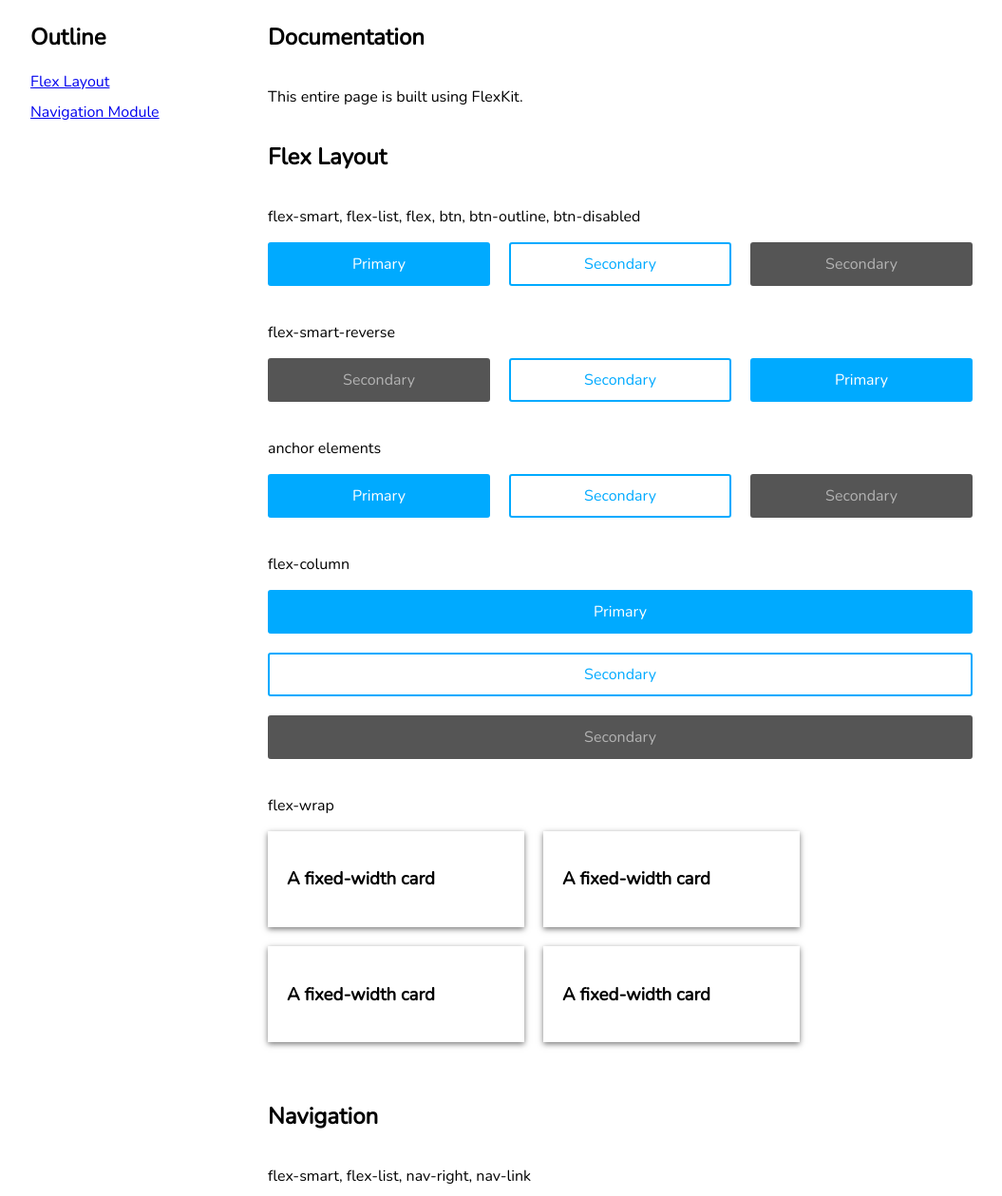
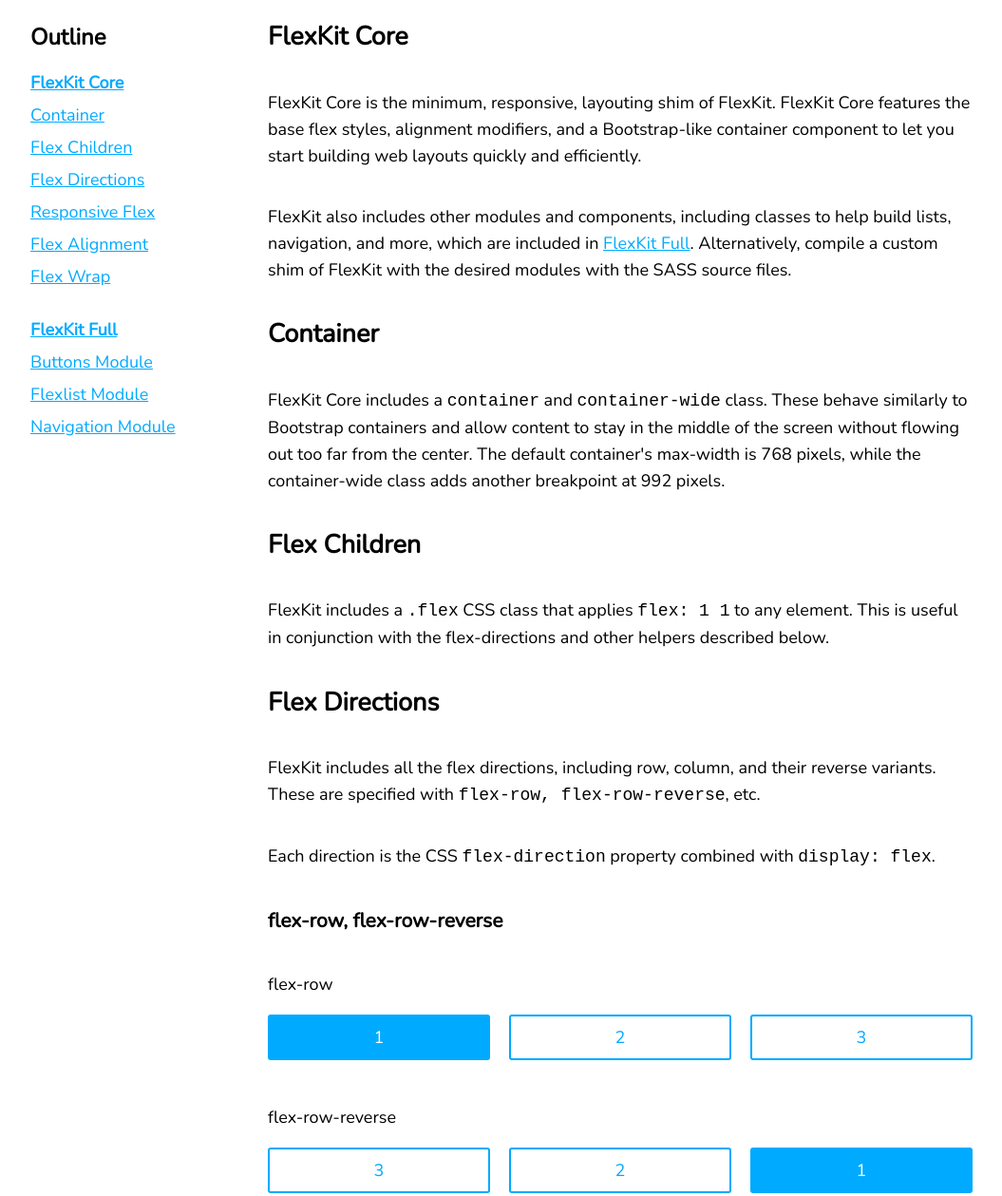
Before and after one commit to ivynya/FlexCore, a plain HTML site: page docs/index.html in a window 1280 px wide. Shown: the part 718-1977 px from the top of the page at 95% size, without its empty margins (112-1167 px from the left). Drawn offline with nearby package versions, Linux system fonts and the light colour scheme.

Commit message:
Update documentation

```diff
--- a/docs/assets/docs.css
+++ b/docs/assets/docs.css
@@ -1,5 +1,9 @@
 html {
   font-family: nunito, sans-serif;
+}
+
+a {
+  color: #0af;
 }
 
 .nav {
@@ -28,10 +32,25 @@ html {
 }
 
 .outline {
+  height: 100%;
   width: 200px;
   margin-right: 50px;
 }
 
+@media (min-width: 768px) {
+  .outline {
+    position: sticky;
+    top: 60px;
+  }
+}
+
 .outline a {
   margin-bottom: 10px;
+  font-size: 18px;
 }
+
+.docs {
+  font-size: 18px;
+  line-height: 28px;
+  padding-bottom: 200px;
+}
--- a/docs/index.html
+++ b/docs/index.html
@@ -32,7 +32,7 @@
       </div>
       <div class="card">
         <h2>Hyperlight</h2>
-        <p>FlexKit is less than 4KB non-gzipped, or about 37 times smaller than Bootstrap 4.</p>
+        <p>FlexKit is less than 1KB gzipped, or about 35 times smaller than Bootstrap 4.</p>
       </div>
       <div class="card">
         <h2>Extensible</h2>
@@ -45,43 +45,76 @@
     <div class="flex-smart">
       <section class="flex-column outline">
         <h2>Outline</h2>
-        <a href="#flexlayout">Flex Layout</a>
+        <a href="#core"><b>FlexKit Core</b></a>
+        <a href="#container">Container</a>
+        <a href="#flexchildren">Flex Children</a>
+        <a href="#flexdirections">Flex Directions</a>
+        <a href="#responsiveflex">Responsive Flex</a>
+        <a href="#flexalignment">Flex Alignment</a>
+        <a href="#flexwrap">Flex Wrap</a>
+        <br>
+        <a href="#full"><b>FlexKit Full</b></a>
+        <a href="#buttons">Buttons Module</a>
+        <a href="#flexlist">Flexlist Module</a>
         <a href="#navigation">Navigation Module</a>
       </section>
-      <section class="flex-column flex">
-        <h2>Documentation</h2>
-        <p>This entire page is built using FlexKit.</p>
-        <a name="flexlayout"></a>
-        <h2>Flex Layout</h2>
-        <p>flex-smart, flex-list, flex, btn, btn-outline, btn-disabled</p>
-        <div class="flex-smart flex-list">
-          <button class="btn flex">Primary</button>
-          <button class="btn-outline flex">Secondary</button>
-          <button class="btn-disabled flex">Secondary</button>
+      <section class="flex-column flex docs">
+        <a name="core"></a>
+        <h2>FlexKit Core</h2>
+        <p>FlexKit Core is the minimum, responsive, layouting shim of FlexKit. FlexKit Core features the base flex styles, alignment modifiers, and a Bootstrap-like container component to let you start building web layouts quickly and efficiently.</p>
+        <p>FlexKit also includes other modules and components, including classes to help build lists, navigation, and more, which are included in <a href="#full">FlexKit Full</a>. Alternatively, compile a custom shim of FlexKit with the desired modules with the SASS source files.</p>
+        <a name="container"></a>
+        <h2>Container</h2>
+        <p>FlexKit Core includes a <code>container</code> and <code>container-wide</code> class. These behave similarly to Bootstrap containers and allow content to stay in the middle of the screen without flowing out too far from the center. The default container's max-width is 768 pixels, while the container-wide class adds another breakpoint at 992 pixels.</p>
+        <a name="flexchildren"></a>
+        <h2>Flex Children</h2>
+        <p>FlexKit includes a <code>.flex</code> CSS class that applies <code>flex: 1 1</code> to any element. This is useful in conjunction with the flex-directions and other helpers described below.</p>
+        <a name="flexdirections"></a>
+        <h2>Flex Directions</h2>
+        <p>FlexKit includes all the flex directions, including row, column, and their reverse variants. These are specified with <code>flex-row, flex-row-reverse</code>, etc.</p>
+        <p>Each direction is the CSS <code>flex-direction</code> property combined with <code>display: flex</code>.</p>
+        <h3>flex-row, flex-row-reverse</h3>
+        <p>flex-row</p>
+        <div class="flex-row flex-list">
+          <button class="btn flex">1</button>
+          <button class="btn-outline flex">2</button>
+          <button class="btn-outline flex">3</button>
         </div>
         <br>
-        <p>flex-smart-reverse</p>
-        <div class="flex-smart-reverse flex-list">
-          <button class="btn flex">Primary</button>
-          <button class="btn-outline flex">Secondary</button>
-          <button class="btn-disabled flex">Secondary</button>
+        <p>flex-row-reverse</p>
+        <div class="flex-row-reverse flex-list">
+          <button class="btn flex">1</button>
+          <button class="btn-outline flex">2</button>
+          <button class="btn-outline flex">3</button>
         </div>
         <br>
-        <p>anchor elements</p>
-        <div class="flex-smart flex-list">
-          <a href="" class="btn flex">Primary</a>
-          <a href="" class="btn-outline flex">Secondary</a>
-          <a href="" class="btn-disabled flex">Secondary</a>
+        <h3>flex-column, flex-column-reverse</h3>
+        <div class="flex-row flex-list">
+          <div class="flex-column flex-list flex">
+            <p>flex-column</p>
+            <button class="btn flex">1</button>
+            <button class="btn-outline flex">2</button>
+            <button class="btn-outline flex">3</button>
+          </div>
+          <br>
+          <div class="flex-column-reverse flex-list flex">
+            <button class="btn flex">1</button>
+            <button class="btn-outline flex">2</button>
+            <button class="btn-outline flex">3</button>
+            <p>flex-column-reverse</p>
+          </div>
         </div>
         <br>
-        <p>flex-column</p>
-        <div class="flex-column flex-list">
-          <a href="" class="btn flex">Primary</a>
-          <a href="" class="btn-outline flex">Secondary</a>
-          <a href="" class="btn-disabled flex">Secondary</a>
-        </div>
-        <br>
-        <p>flex-wrap</p>
+        <a name="responsiveflex"></a>
+        <h2>Responsive Flex</h2>
+        <p>FlexKit provides a pre-built, responsive flex class called <code>flex-smart</code> and <code>flex-smart-reverse</code>. These two classes provide a responsive alternative to fixed flex directions and allow mobile-first experiences to be built with ease.</p>
+        <p><code>flex-smart</code> behaves like <code>flex-column</code> on small screens, with a default breakpoint of 768 pixels. On larger screens, it transitions to behave like <code>flex-row</code>. <code>flex-smart-reverse</code> behaves like <code>flex-column-reverse</code> on small screens and like <code>flex-row-reverse</code> on larger screens.</p>
+        <a name="flexalignment"></a>
+        <h2>Flex Alignment</h2>
+        <p>FlexKit also provides alignment classes for use in conjunction with flex items. These include align and justify styles, which affect the <code>align-items</code> and <code>justify-content</code> CSS properties.</p>
+        <a name="flexwrap"></a>
+        <h2>Flex Wrap</h2>
+        <p>FlexKit Core provides a <code>flex-wrap</code> class which enables the wrapping of fixed-width elements.</p>
         <div class="flex-row flex-list flex-wrap">
           <div class="card">
             <h3>A fixed-width card</h3>
@@ -97,16 +130,45 @@
           </div>
         </div>
         <br>
+        <a name="full"></a>
+        <h2>FlexKit Full</h2>
+        <p>FlexKit can also be configured with additional modules. A slim, Bootstrap-like button module is available, in addition to the flexlist module which integrates with flex directions to allow building flex lists quickly. These modules are SASS-based and can be easily excluded or included in a custom shim of FlexKit. By default, FlexKit Full includes all core styles and all modules.</p>
+        <a name="buttons"></a>
+        <h2>Buttons Module</h2>
+        <p>FlexKit buttons are similar to Bootstrap buttons, but only include 3 light styles - a primary button, the outline version, and a disabled variant. They work on both anchor and button elements.</p>
+        <p>Use these with <code>btn</code>, <code>btn-outline</code>, and <code>btn-disabled</code> respectively.</p>
+        <div class="flex-row flex-list">
+          <button class="btn flex">Primary</button>
+          <button class="btn-outline flex">Outline</button>
+          <button class="btn-disabled flex">Disabled</button>
+        </div>
+        <br>
+        <a name="flexlist"></a>
+        <h2>Flexlist Module</h2>
+        <p>Flexlist is a module that allows building flexy lists quickly and easily without worrying about styling. Use it in conjunction with flex direction or flex-smart styles to add spacing between your flex items.</p>
+        <p>This is a group of items without <code>flex-list</code>.</p>
+        <div class="flex-row">
+          <button class="btn flex">1</button>
+          <button class="btn-outline flex">2</button>
+          <button class="btn-outline flex">3</button>
+        </div>
+        <p>This is a group of items with <code>flex-list</code>.</p>
+        <div class="flex-row flex-list">
+          <button class="btn flex">1</button>
+          <button class="btn-outline flex">2</button>
+          <button class="btn-outline flex">3</button>
+        </div>
+        <br>
         <a name="navigation"></a>
         <h2>Navigation</h2>
-        <p>flex-smart, flex-list, nav-right, nav-link</p>
+        <p>Navigation is currently <b>broken when wrapping on smaller sizes</b>.</p>
+        <p>Use <code>nav-right</code> and <code>nav-left</code> to create flexy split navbars.</p>
         <nav class="flex-smart flex-list">
           <a href="" class="nav-link">Primary</a>
           <a href="" class="nav-link nav-right">Secondary</a>
           <a href="" class="nav-link">Secondary</a>
         </nav>
         <br>
-        <p>nav-left</p>
         <nav class="flex-smart flex-list">
           <a href="" class="nav-link">Primary</a>
           <a href="" class="nav-link nav-left">Primary</a>
--- a/src/sass/core/_container.scss
+++ b/src/sass/core/_container.scss
@@ -6,7 +6,7 @@ body {
 // Flexible responsive container
 .container, .container-wide {
   max-width: 320px;
-  margin: auto;
+  margin: 0 auto;
   padding: 10px;
 
   @media (min-width: 512px) {
```
Also changed, not shown: src/css/flexkit.css.
